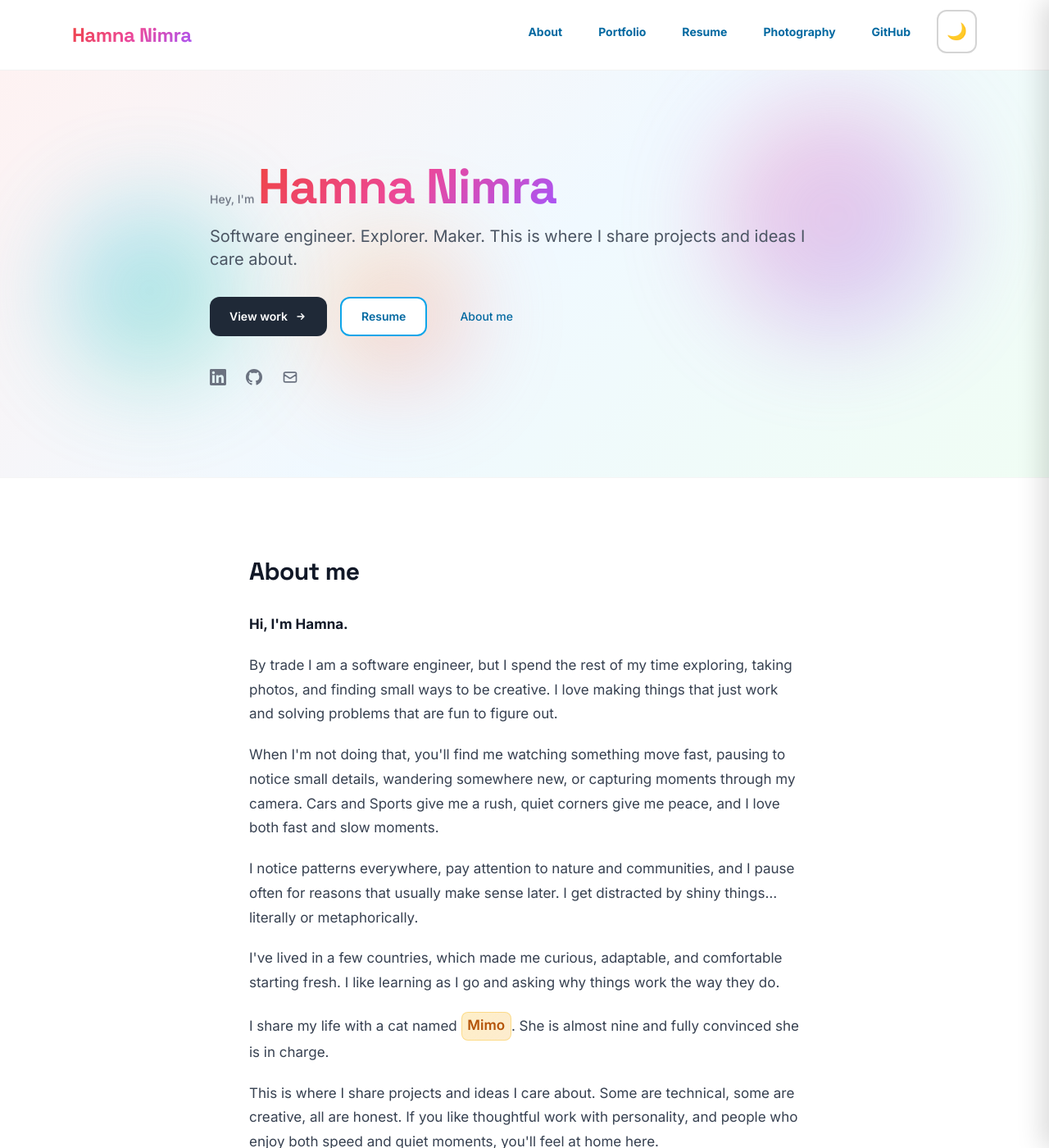
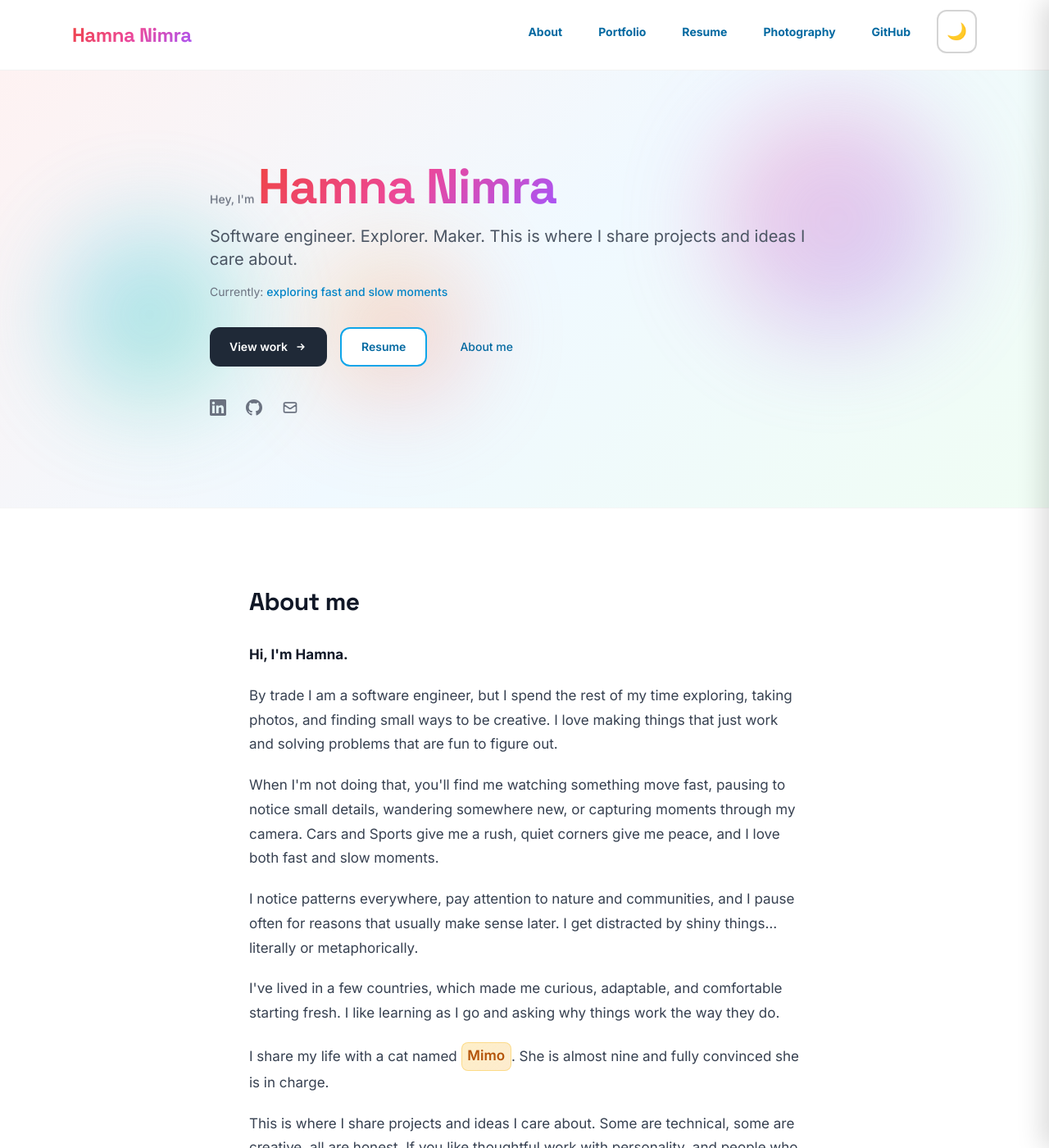
Before and after one commit to HamnaNimra/hamnanimra.github.io, a Jekyll site: the page built from index.html, in a window 1280 px wide and 1400 px high. Shown: the whole window at 82% size. Built offline with Jekyll 4.4.1, drawn with Linux system fonts in a browser that asks for light colours; nearby versions of some CDN libraries; some of the changed lines change nothing that is shown.

Commit message:
making the webpage more fun for the readers

```diff
--- a/_layouts/base.html
+++ b/_layouts/base.html
@@ -627,6 +627,11 @@
       .scroll-reveal-card.revealed { transform: none; }
     }
 
+    /* "Currently" rotating line: smooth fade */
+    .currently-rotating {
+      transition: opacity 0.25s ease;
+    }
+
   </style>
   {% if page.layout == 'resume' %}
   <link rel="stylesheet" href="{{ '/css/resume-print.css' | relative_url }}">
--- a/index.html
+++ b/index.html
@@ -16,8 +16,11 @@ description: Hamna Nimra — Software engineer, explorer, maker. Digital garden
       <h1 class="font-display text-4xl sm:text-5xl md:text-6xl font-bold mb-4 leading-tight hero-name gradient-text">
         Hamna Nimra
       </h1>
-      <p class="text-lg sm:text-xl text-neutral-600 dark:text-neutral-300 mb-8 leading-relaxed">
+      <p class="text-lg sm:text-xl text-neutral-600 dark:text-neutral-300 mb-2 leading-relaxed">
         Software engineer. Explorer. Maker. This is where I share projects and ideas I care about.
+      </p>
+      <p class="text-sm text-neutral-500 dark:text-neutral-400 mb-8 min-h-[1.5em]" aria-live="polite">
+        <span class="currently-label">Currently: </span><span id="currently-rotating" class="currently-rotating font-medium text-accent-600 dark:text-accent-400"></span>
       </p>
       <div class="flex flex-wrap gap-4">
         <a href="/work/" class="cta-primary cta-fun inline-flex items-center gap-2 px-6 py-3 rounded-xl font-semibold text-sm hover:shadow-xl hover:scale-[1.02] active:scale-[0.98] transition-all duration-200">
--- a/js/animations.js
+++ b/js/animations.js
@@ -60,7 +60,72 @@
         setTimeout(typeWriter, 400);
       }
     }
+
+    // "Currently" rotating line (hero) – only on home
+    const currentlyEl = document.getElementById('currently-rotating');
+    if (currentlyEl) {
+      const phrases = [
+        'building things that just work',
+        'exploring fast and slow moments',
+        'paying attention to small details',
+        'occasionally distracted by shiny things',
+        'sharing projects I care about'
+      ];
+      let idx = 0;
+      currentlyEl.textContent = phrases[0];
+      if (!prefersReducedMotion()) {
+        setInterval(() => {
+          idx = (idx + 1) % phrases.length;
+          currentlyEl.style.opacity = '0';
+          setTimeout(() => {
+            currentlyEl.textContent = phrases[idx];
+            currentlyEl.style.opacity = '1';
+          }, 200);
+        }, 3200);
+      }
+    }
+
+    // Mimo easter egg: click to show a fun message
+    document.querySelectorAll('.mimo-highlight').forEach(el => {
+      el.setAttribute('role', 'button');
+      el.setAttribute('tabindex', '0');
+      el.setAttribute('aria-label', 'Mimo says something');
+      el.addEventListener('click', showMimoMessage);
+      el.addEventListener('keydown', (e) => { if (e.key === 'Enter' || e.key === ' ') { e.preventDefault(); showMimoMessage(e); } });
+    });
   });
+
+  function showMimoMessage() {
+    const existing = document.getElementById('mimo-toast');
+    if (existing) {
+      existing.remove();
+      return;
+    }
+    const messages = [
+      "Mimo says: I'm the real boss here.",
+      "Mimo says: Treats, then we talk.",
+      "Mimo says: This human writes code. I run the house.",
+      "Mimo says: *stares* You're still here?"
+    ];
+    const msg = messages[Math.floor(Math.random() * messages.length)];
+    const toast = document.createElement('div');
+    toast.id = 'mimo-toast';
+    toast.setAttribute('role', 'status');
+    toast.setAttribute('aria-live', 'polite');
+    toast.textContent = msg;
+    toast.style.cssText = 'position:fixed;bottom:24px;left:50%;transform:translateX(-50%);background:#1f2937;color:#f3f4f6;padding:12px 20px;border-radius:12px;font-size:14px;font-weight:500;box-shadow:0 10px 40px rgba(0,0,0,0.2);z-index:9999;max-width:90vw;text-align:center;opacity:0;';
+    if (!document.getElementById('mimo-toast-style')) {
+      const s = document.createElement('style');
+      s.id = 'mimo-toast-style';
+      s.textContent = '@keyframes mimoToast{0%{opacity:0;transform:translateX(-50%) translateY(12px)}100%{opacity:1;transform:translateX(-50%) translateY(0)}}';
+      document.head.appendChild(s);
+    }
+    toast.style.animation = 'mimoToast 0.3s ease forwards';
+    document.body.appendChild(toast);
+    setTimeout(() => {
+      if (toast.parentNode) toast.remove();
+    }, 4000);
+  }
 
   const style = document.createElement('style');
   style.textContent = `
```
